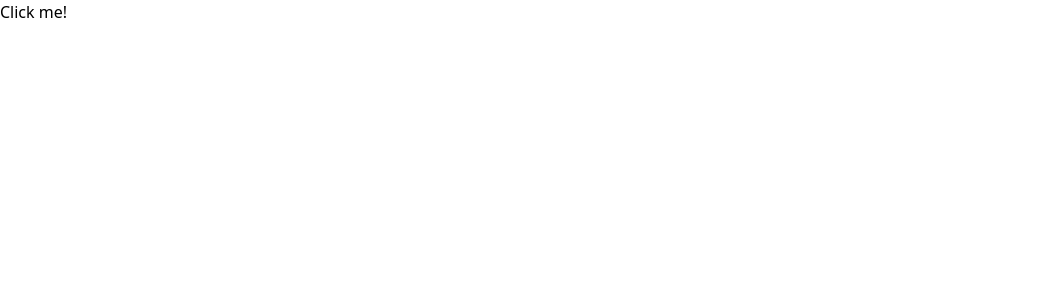
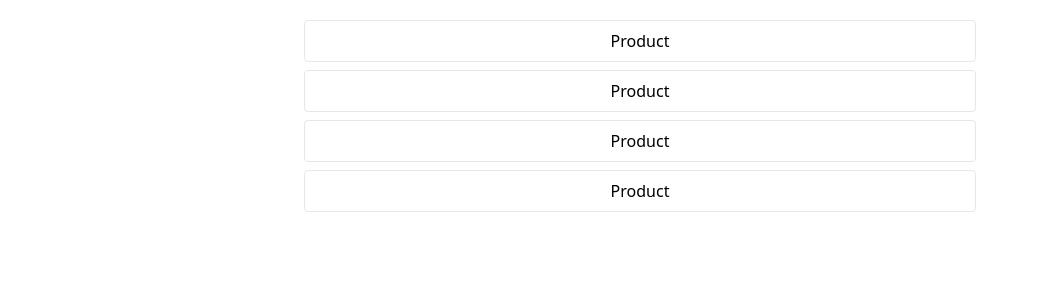
Before and after one commit to Khalilov07/React-TS, a React (Create React App) app: page / in a window 1280 px wide. Shown: the top 300 px of the page, without its empty margins (0-1038 px from the left). Built offline with nearby package versions, Linux system fonts and the light colour scheme.

Commit message:
add file jsx.exemple.tsx

```diff
--- a/src/App.tsx
+++ b/src/App.tsx
@@ -1,16 +1,16 @@
-import React, {createElement as e} from 'react';
+import { Product } from './components/Product';
 
-function App() {
+const App = () => {
 
-  return e("div", {className: "container"}, [
-    e('button', {
-      className: 'py-2 px-4 border',
-      key: 2,
-      onClick: () => console.log("click")
-    }, "Click me!")
-  ])
+  return (
+    <div className='container mx-auto max-w-2xl pt-5'>
+      <Product />
+      <Product />
+      <Product />
+      <Product />
+    </div>
+  )
 
 }
 
-
 export default App;
--- /dev/null
+++ b/src/components/Product.tsx
@@ -0,0 +1,7 @@
+export function Product() {
+    return (
+        <div
+        className="border py-2 px-4 rounded flex flex-col items-center mb-2"
+        >Product</div>
+    )
+}
--- /dev/null
+++ b/src/jsx.exemple.tsx
@@ -0,0 +1,20 @@
+import React, {createElement as e, useState} from 'react';
+
+const App = () => {
+
+  const [count, setCount] = useState(0)
+
+  return e("div", {className: "container"}, [
+    e('h1', {className: "text"}, `Счет: ${count}`),
+    e('button', {
+      className: 'py-2 px-4 border',
+      key: 2,
+      onClick: () => setCount(count + 1)
+    }, "Click me!")
+  ])
+
+
+}
+
+
+export default App;
--- a/tailwind.config.js
+++ b/tailwind.config.js
@@ -1,5 +1,8 @@
+/** @type {import('tailwindcss').Config} */
 module.exports = {
-  content: ["./src/**/*.{html,js}"],
+  content: [
+    "./src/**/*.{js,jsx,ts,tsx}",
+  ],
   theme: {
     extend: {},
   },
```
